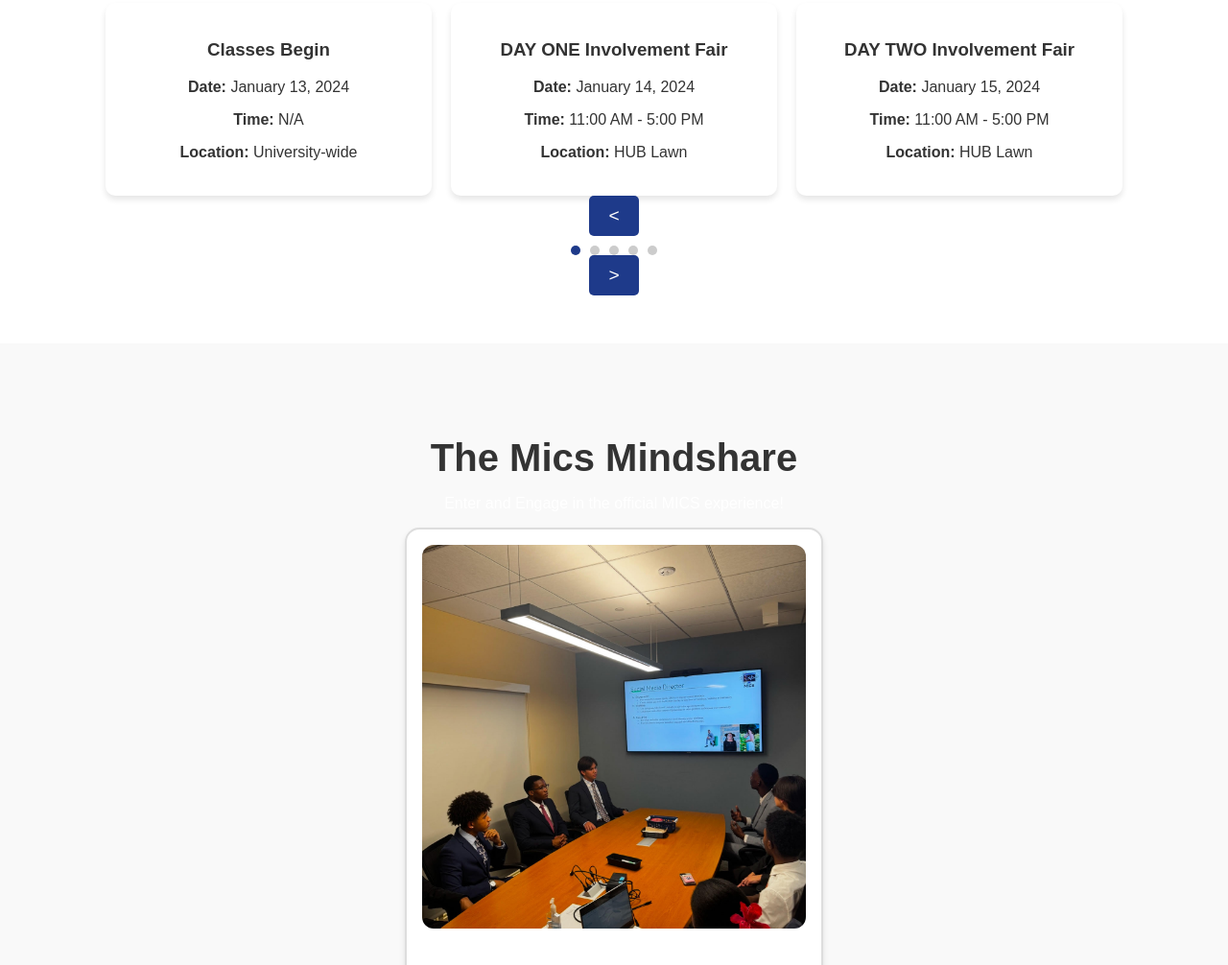
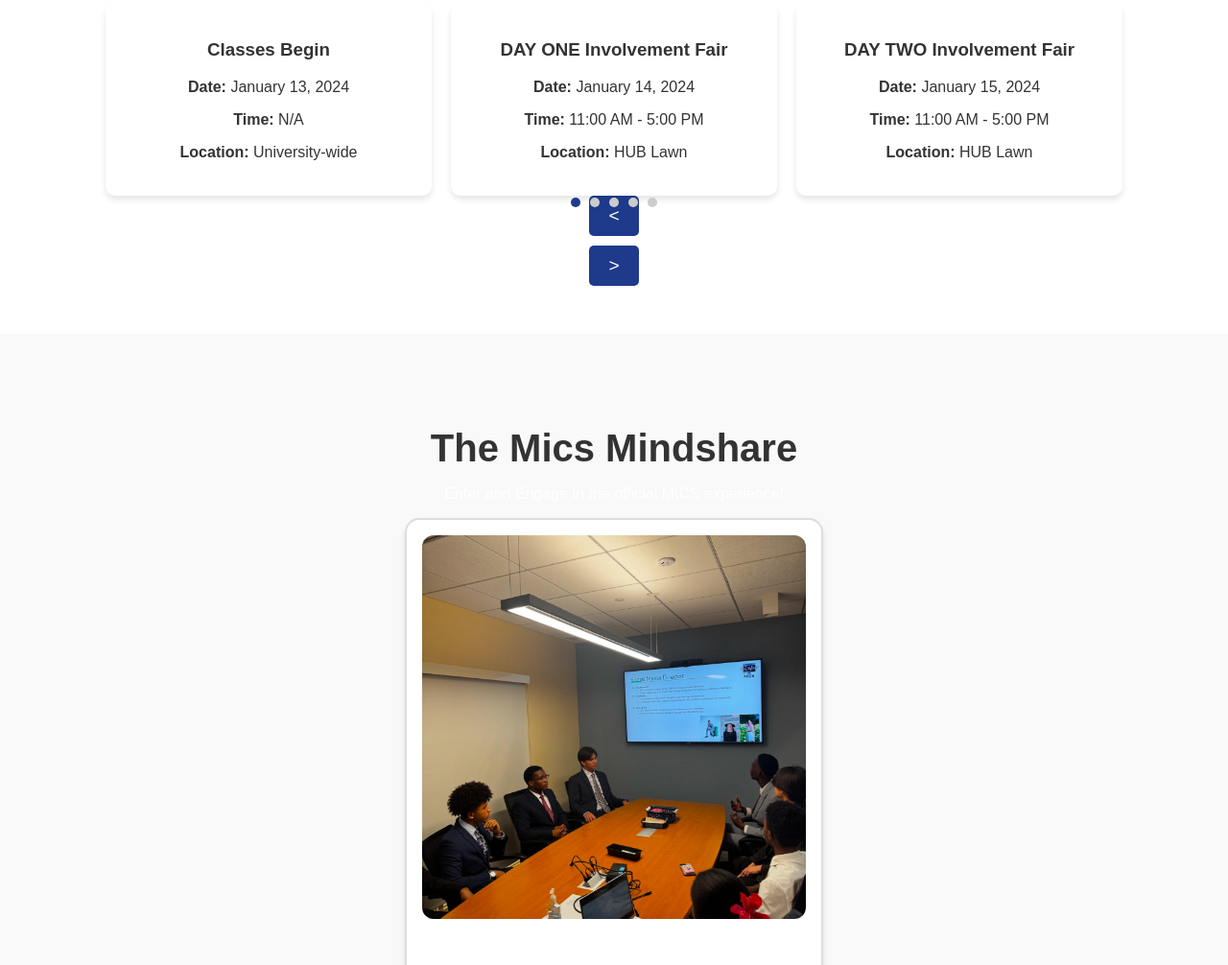
Before and after one commit to 5k-dan/mics_website, a plain HTML site: page index.html in a window 1280 px wide. Shown: the part 2202-3208 px from the top of the page at 96% size. Drawn offline with Linux system fonts and the light colour scheme; a web font is replaced by a local one.

Commit message:
Update style.css

```diff
--- a/style.css
+++ b/style.css
@@ -343,11 +343,12 @@ body {
 
 /* Pagination Circles */
 .pagination {
+    position: relative;
+    top: -40px; /* Adjust this value to position the circles above the cards */
     display: flex;
     justify-content: center;
     align-items: center;
     gap: 10px;
-    margin-top: 10px;
 }
 
 .pagination-circle {
@@ -362,6 +363,7 @@ body {
 .pagination-circle.active {
     background-color: #1e3a8a;
 }
+
 
 /* Blog Section */
 .blog {
```
